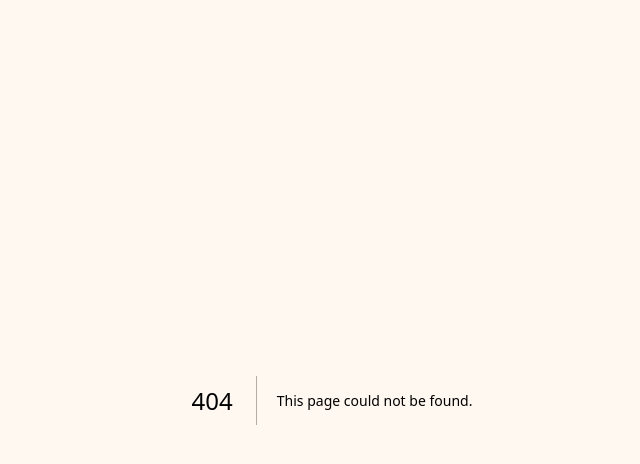
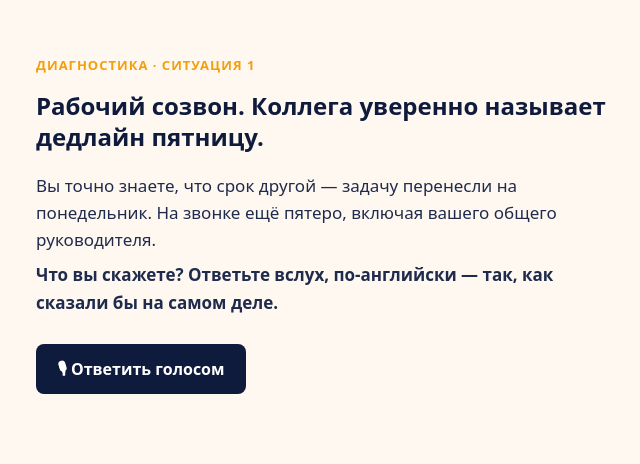
Before and after one commit to shuligne-ops/everyday-fluency2, a Next.js app: page /diagnostic in a window 1280 px wide. Before the commit this address had no page. Shown: the top 464 px of the page, without its empty margins (308-948 px from the left). Built offline with nearby package versions, Linux system fonts and the light colour scheme.

Commit message:
diagnostic: test page for Day 1 voice-slice

```diff
--- /dev/null
+++ b/src/app/diagnostic/page.tsx
@@ -0,0 +1,81 @@
+'use client'
+
+// ─────────────────────────────────────────────────────────────────────────────
+// /diagnostic — тестовая страница Дня 1 voice-slice.
+// Задача: прогнать живьём захват голоса. Показать ситуацию, записать ответ,
+// показать транскрипт от Whisper. SCENE / CONTRAST / RETRY / TRANSFER — дни 2-3,
+// сюда НЕ добавляем.
+// ─────────────────────────────────────────────────────────────────────────────
+
+import { useState } from 'react'
+import VoiceRecorder from './VoiceRecorder'
+
+type VoiceResult = {
+  session_id: string
+  transcript: string
+  audio_path: string
+}
+
+export default function DiagnosticPage() {
+  const [result, setResult] = useState<VoiceResult | null>(null)
+  // Момент показа ситуации — точка отсчёта latency (сколько человек думал до ответа).
+  const [situationShownAt] = useState(() => Date.now())
+
+  return (
+    <main
+      style={{
+        maxWidth: 640,
+        margin: '0 auto',
+        padding: '56px 24px',
+        fontFamily: 'system-ui, sans-serif',
+        color: '#0f1b3d',
+      }}
+    >
+      <p style={{ fontSize: 13, letterSpacing: 1, textTransform: 'uppercase', color: '#f59e0b', fontWeight: 700, margin: 0 }}>
+        Диагностика · ситуация 1
+      </p>
+
+      <h1 style={{ fontSize: 24, lineHeight: 1.3, fontWeight: 700, margin: '14px 0 20px' }}>
+        Рабочий созвон. Коллега уверенно называет дедлайн пятницу.
+      </h1>
+
+      <p style={{ fontSize: 17, lineHeight: 1.6, color: '#1f2b4d', margin: '0 0 8px' }}>
+        Вы точно знаете, что срок другой — задачу перенесли на понедельник.
+        На звонке ещё пятеро, включая вашего общего руководителя.
+      </p>
+
+      <p style={{ fontSize: 17, lineHeight: 1.6, color: '#1f2b4d', margin: '0 0 28px', fontWeight: 600 }}>
+        Что вы скажете? Ответьте вслух, по-английски — так, как сказали бы на самом деле.
+      </p>
+
+      <VoiceRecorder
+        situationShownAt={situationShownAt}
+        step="try"
+        move="face_saving_correction"
+        onResult={setResult}
+      />
+
+      {result && (
+        <div
+          style={{
+            marginTop: 32,
+            padding: '18px 20px',
+            background: '#f7f8fb',
+            border: '1px solid #e3e7f0',
+            borderRadius: 10,
+          }}
+        >
+          <p style={{ fontSize: 13, color: '#6b7280', margin: '0 0 6px', fontWeight: 600 }}>
+            Вы сказали:
+          </p>
+          <p style={{ fontSize: 17, lineHeight: 1.5, margin: 0, color: '#0f1b3d' }}>
+            «{result.transcript}»
+          </p>
+          <p style={{ fontSize: 12, color: '#9aa2b1', margin: '14px 0 0' }}>
+            session: {result.session_id}
+          </p>
+        </div>
+      )}
+    </main>
+  )
+}
```
